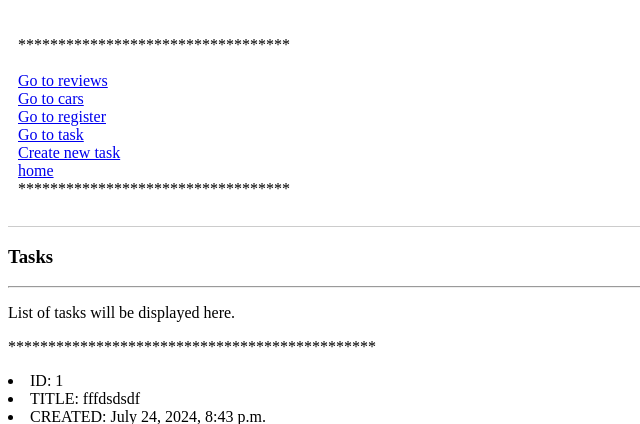
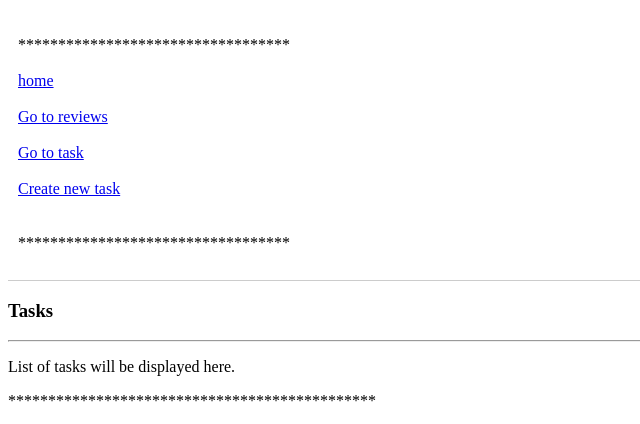
Before and after one commit to AnFloGue/Django_Create_Task_CRUD, a Django app: page /task/ in a window 1280 px wide. Shown: the top 424 px of the page, without its empty margins (0-640 px from the left). Run offline with Django 5.2, Linux system fonts and the light colour scheme; data comes from the database, SQL or seed files in the repository.

Commit message:
04 Commit: General clean up. New base.html with menu flowing to all html files

```diff
--- a/Create_Task/app_01/admin.py
+++ b/Create_Task/app_01/admin.py
@@ -1,7 +1,6 @@
 from django.contrib import admin
-from .models import Member, CarModel, Task, Review
+from .models import Task, Review
 
-admin.site.register(Member)
-admin.site.register(CarModel)
+
 admin.site.register(Task)
 admin.site.register(Review)
--- a/Create_Task/app_01/models.py
+++ b/Create_Task/app_01/models.py
@@ -1,23 +1,4 @@
 from django.db import models
-
-
-class Member(models.Model):
-    name = models.CharField(max_length=100)
-    email = models.EmailField()
-    password = models.CharField(max_length=100)
-
-    def __str__(self):
-        return f"{self.id} - {self.name}"
-
-
-class CarModel(models.Model):
-    car_model = models.CharField(max_length=100)
-    car_color = models.CharField(max_length=100)
-    year_register = models.IntegerField(null=True, blank=True, default=2000)
-    insurer = models.CharField(max_length=50)
-
-    def __str__(self):
-        return f"{self.id} - {self.car_model} - {self.car_color}"
 
 
 class Task(models.Model):
--- a/Create_Task/app_01/templates/app_01/base.html
+++ b/Create_Task/app_01/templates/app_01/base.html
@@ -12,18 +12,23 @@
             <br>
                 <div>**********************************</div>
                 <br>
+                <a href="{% url 'homepage' %}"> home </a>
+                <br>
+
+                <br>
                 <a href="{% url 'reviews' %}">Go to reviews</a>
                 <br>
-                <a href="{% url 'cars' %}">Go to cars</a>
-                <br>
-                <a href="{% url 'register' %}">Go to register</a>
+
                 <br>
                 <a href="{% url 'task' %}">Go to task</a>
                 <br>
+
+                <br>
                 <a href="{% url 'create-task' %}">Create new task</a>
                 <br>
-                <a href="{% url 'homepage' %}"> home </a>
                 <br>
+                <br>
+
                 <div>**********************************</div>
                 <br>
         </div>
--- a/Create_Task/app_01/urls.py
+++ b/Create_Task/app_01/urls.py
@@ -4,10 +4,7 @@
 urlpatterns = [
     path('', views.homepage, name='homepage'),
     path('task/', views.task, name='task'),
-    path('register/', views.register, name='register'),
     path('create-task/', views.create_task, name='create-task'),
+    path('reviews/', views.reviews, name='reviews'),
 
-    path('reviews/', views.reviews, name='reviews'),
-    path('member/', views.register, name='member'),
-    path('cars/', views.cars, name='cars'),
 ]
--- a/Create_Task/app_01/views.py
+++ b/Create_Task/app_01/views.py
@@ -1,65 +1,19 @@
 from django.http import HttpResponse
 from django.shortcuts import render, redirect
-from .models import (Member, CarModel, Task, Review)
+from .models import (Task, Review)
 from .forms import TaskForm
 from django.core.exceptions import ObjectDoesNotExist
 
 
 def homepage(request):
-    carmodel = CarModel.objects.all()
-    members = Member.objects.all()
+    all_task = Task.objects.all()
+    all_reviews = Review.objects.all()
 
     context = {
-        'carmodel': carmodel,
-        'members': members,
+        'all_task': all_task,
+        'all_reviews': all_reviews,
     }
     return render(request, 'app_01/index.html', context)
-
-
-def register(request):
-    members = Member.objects.all()
-    cars = CarModel.objects.all()
-
-    context = {
-        'members': members,
-        'cars': cars,
-    }
-    return render(request, 'app_01/register.html', context)
-
-
-def cars(request):
-    autos_list = [
-        {
-            'model': 'Porch',
-            'color': 'blue',
-            'year': 1902,
-        },
-        {
-            'model': 'Ferrari',
-            'color': 'red',
-            'year': 2020,
-        },
-        {
-            'model': 'Tesla',
-            'color': 'white',
-            'year': 2020,
-        },
-        {
-            'model': 'BMW',
-            'color': 'black',
-            'year': 2019,
-        },
-        {
-            'model': 'Audi',
-            'color': 'silver',
-            'year': 2018,
-        }
-    ]
-    context = {'autos': autos_list}
-    print(type(context))
-    for key, value in context.items():
-        print(f"key {key} values {value}")
-    return render(request, 'app_01/cars.html', context)
 
 
 def task(request):
```
Also changed, not shown: Create_Task/app_01/templates/app_01/cars.html (deleted, +0 -28 lines).
